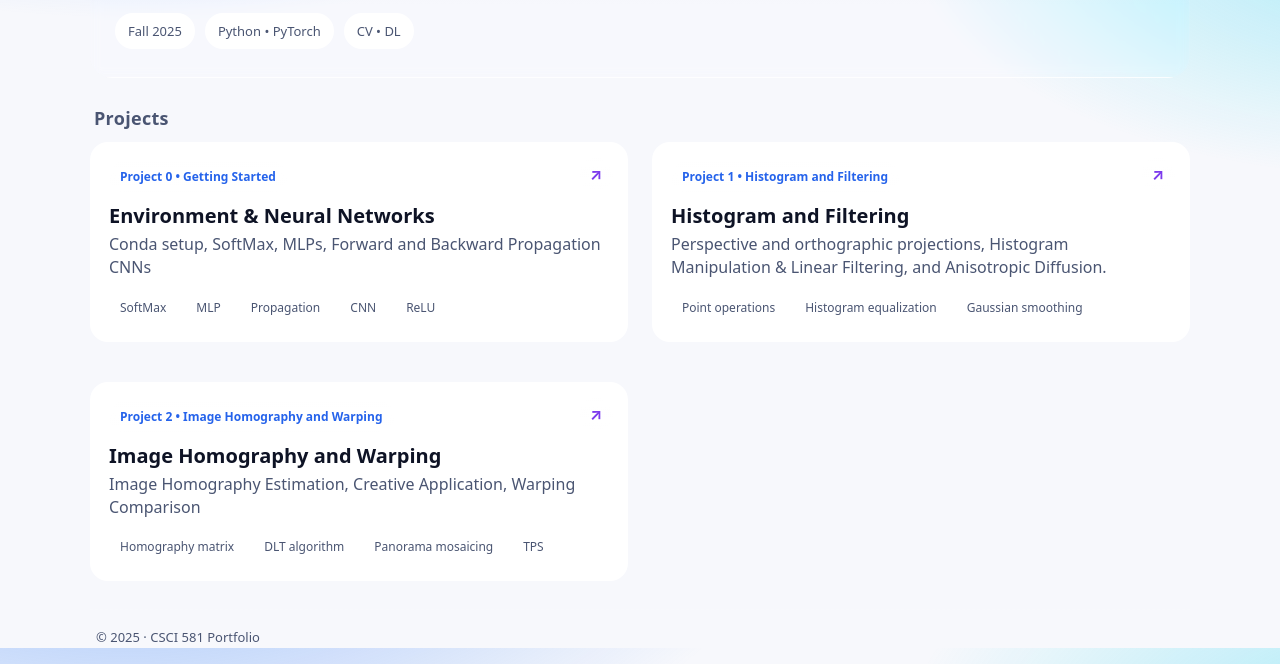
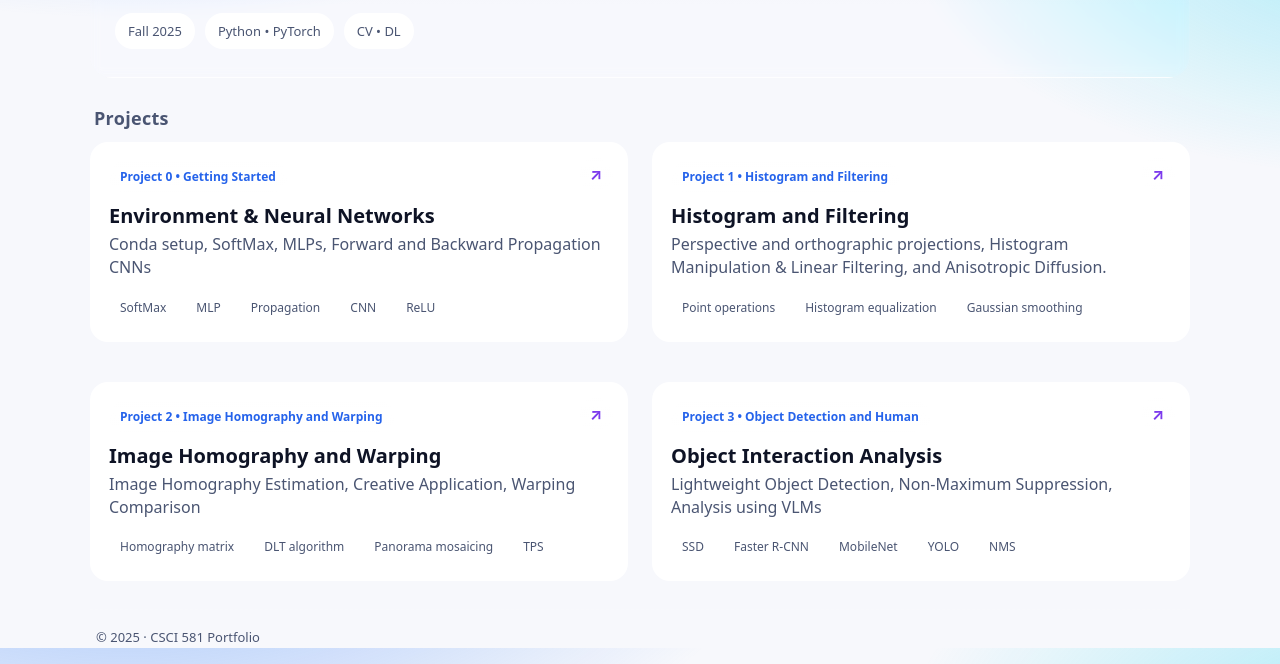
Before and after one commit to paueguibarr/paueguibarr.github.io, a plain HTML site: page index.html in a window 1280 px wide. Shown: the part 152-816 px from the top of the page. Drawn offline with Linux system fonts and the light colour scheme.

Commit message:
Update index.html

```diff
--- a/index.html
+++ b/index.html
@@ -64,7 +64,23 @@
             <span class="tag">TPS</span>
           </div>
         </a>
+
+        <!-- Project 3 -->
+        <a class="card" href="./3/index.html" aria-label="Open Project 2">
+          <span class="go">↗</span>
+          <span class="badge">Project 3 • Object Detection and Human</span>
+          <h3 class="title">Object Interaction Analysis</h3>
+          <p class="desc">Lightweight Object Detection, Non-Maximum Suppression, Analysis using VLMs</p>
+          <div class="tags">
+            <span class="tag">SSD</span>
+            <span class="tag">Faster R-CNN</span>
+            <span class="tag">MobileNet</span>
+            <span class="tag">YOLO</span>
+            <span class="tag">NMS</span>
+          </div>
+        </a>
       </div>
+
 
     </main>
 
```
